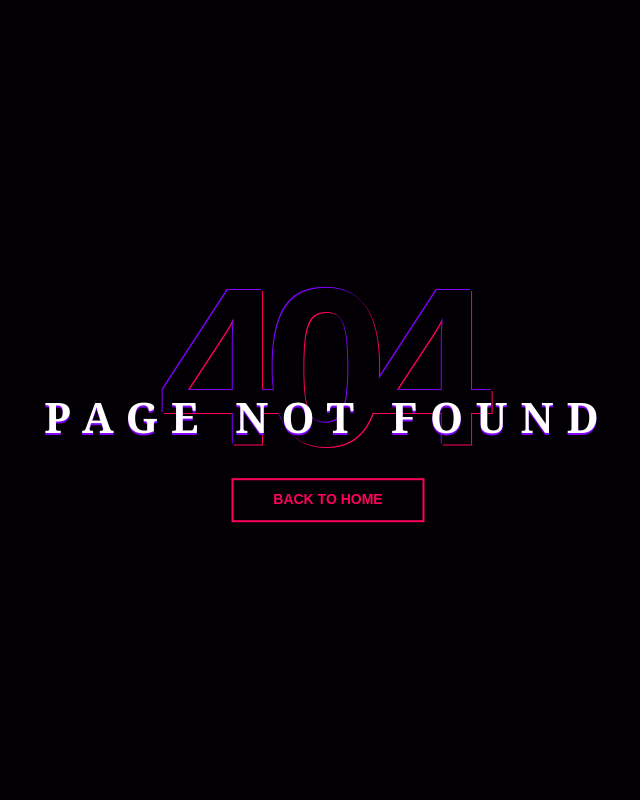
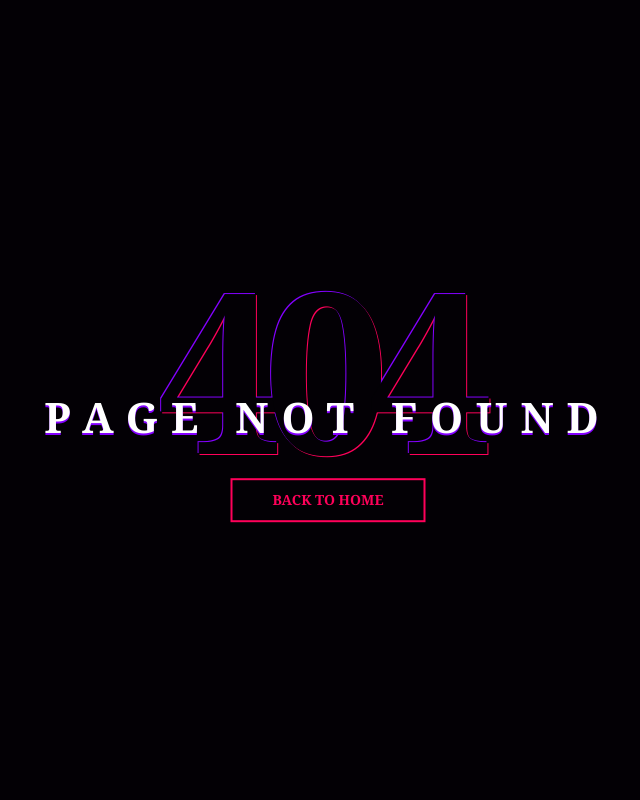
Before and after one commit to AldairAvelino/sgu, a PHP site: page /404.php in a window 1280 px wide. Shown: the whole page, without its empty margins (312-952 px from the left). Run offline with PHP 8.4, Linux system fonts and the light colour scheme; some web fonts are replaced.

Commit message:
Added the optional font - AA

```diff
--- a/src/css/404.css
+++ b/src/css/404.css
@@ -40,7 +40,7 @@
   }
 
   .notfound .notfound-404 h1 {
-    font-family: 'Montserrat-Black', sans-serif;
+    font-family: 'Montserrat-Black', Georgia;
     position: absolute;
     left: 50%;
     top: 50%;
@@ -75,7 +75,7 @@
   }
 
   .notfound a {
-    font-family: 'Montserrat-Black', sans-serif;
+    font-family: 'Montserrat-Black', Georgia;
     display: inline-block;
     text-transform: uppercase;
     color: #ff005a;
```
